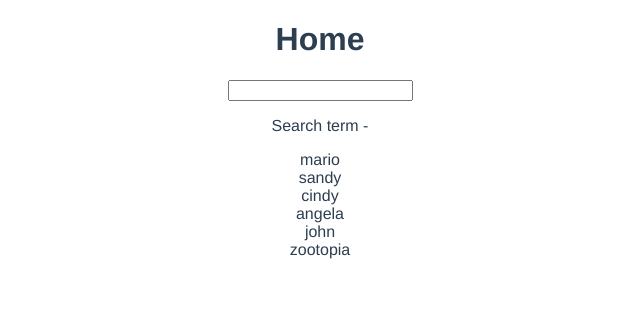
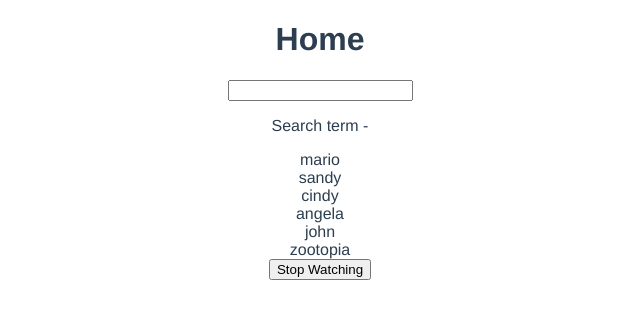
Before and after one commit to dogogo-wu/vue-dojo-blog, a Vue app: page / in a window 1280 px wide. Shown: the top 318 px of the page, without its empty margins (320-960 px from the left). Built offline with nearby package versions, Linux system fonts and the light colour scheme.

Commit message:
watch, watchEffect

```diff
--- a/src/views/Home.vue
+++ b/src/views/Home.vue
@@ -6,11 +6,12 @@
     <div v-for="name in matchNames" :key="name">
       {{name}}
     </div>
+    <button @click="handleClick">Stop Watching</button>
   </div>
 </template>
 
 <script>
-import {computed, ref} from 'vue'
+import {computed, ref, watch, watchEffect} from 'vue'
 
 export default {
   name: 'Home',
@@ -18,13 +19,25 @@ export default {
     const search = ref('')
     const names = ref(['mario', 'sandy', 'cindy', 'angela', 'john', 'zootopia'])
 
+    const stopWatch = watch(search, ()=>{
+      console.log('watch func run');
+    })
+    const stopEffect = watchEffect(()=>{
+      console.log('watchEffect func run', search.value);
+    })
+
+    const handleClick = () => {
+      stopWatch();
+      stopEffect();
+    }
+
     const matchNames = computed(()=>{
       return names.value.filter((name)=>{
         return name.includes(search.value)
       })
     })
 
-    return {search, names, matchNames}
+    return {search, names, matchNames, handleClick}
   }
 }
 </script>
```
